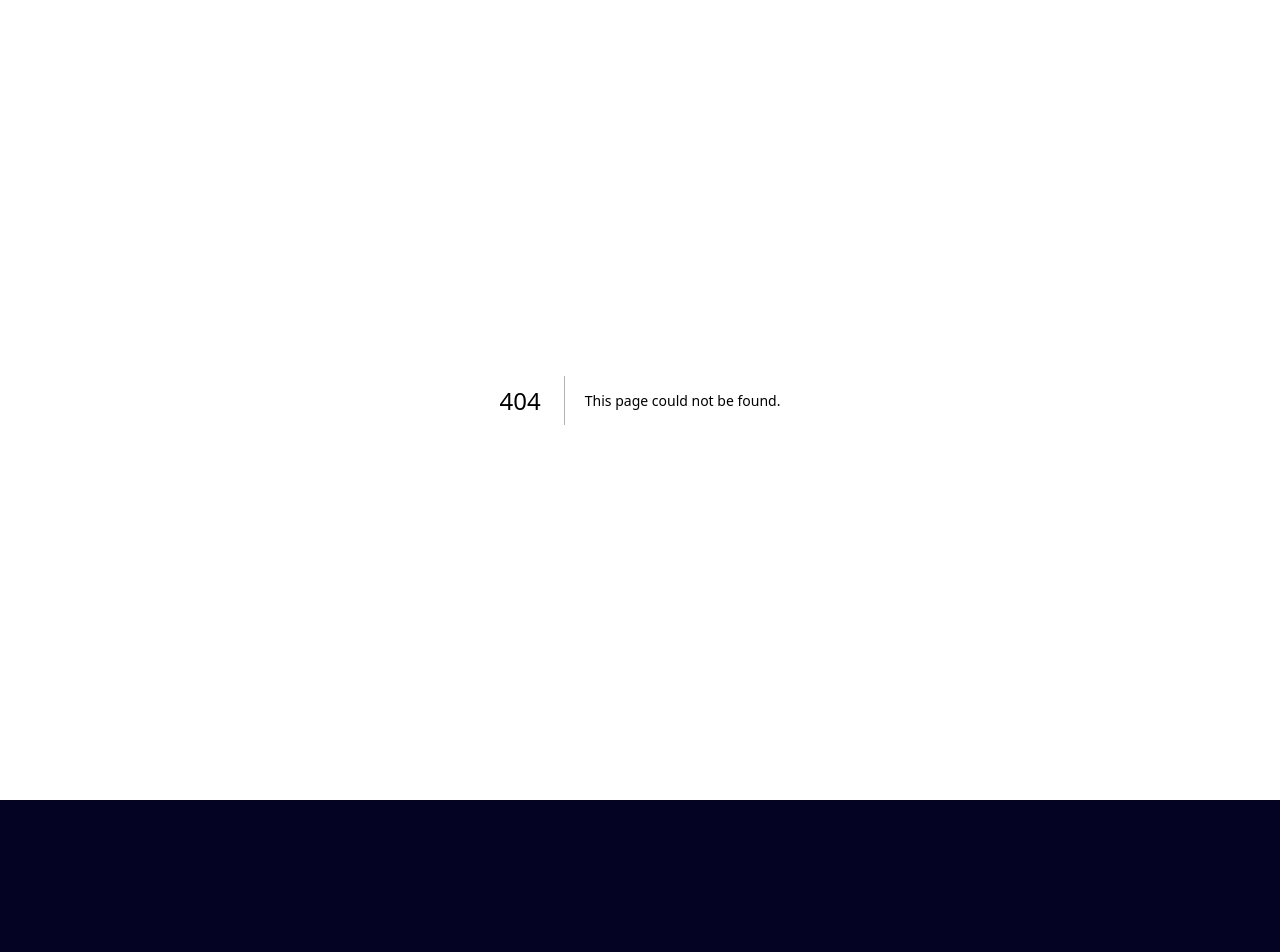
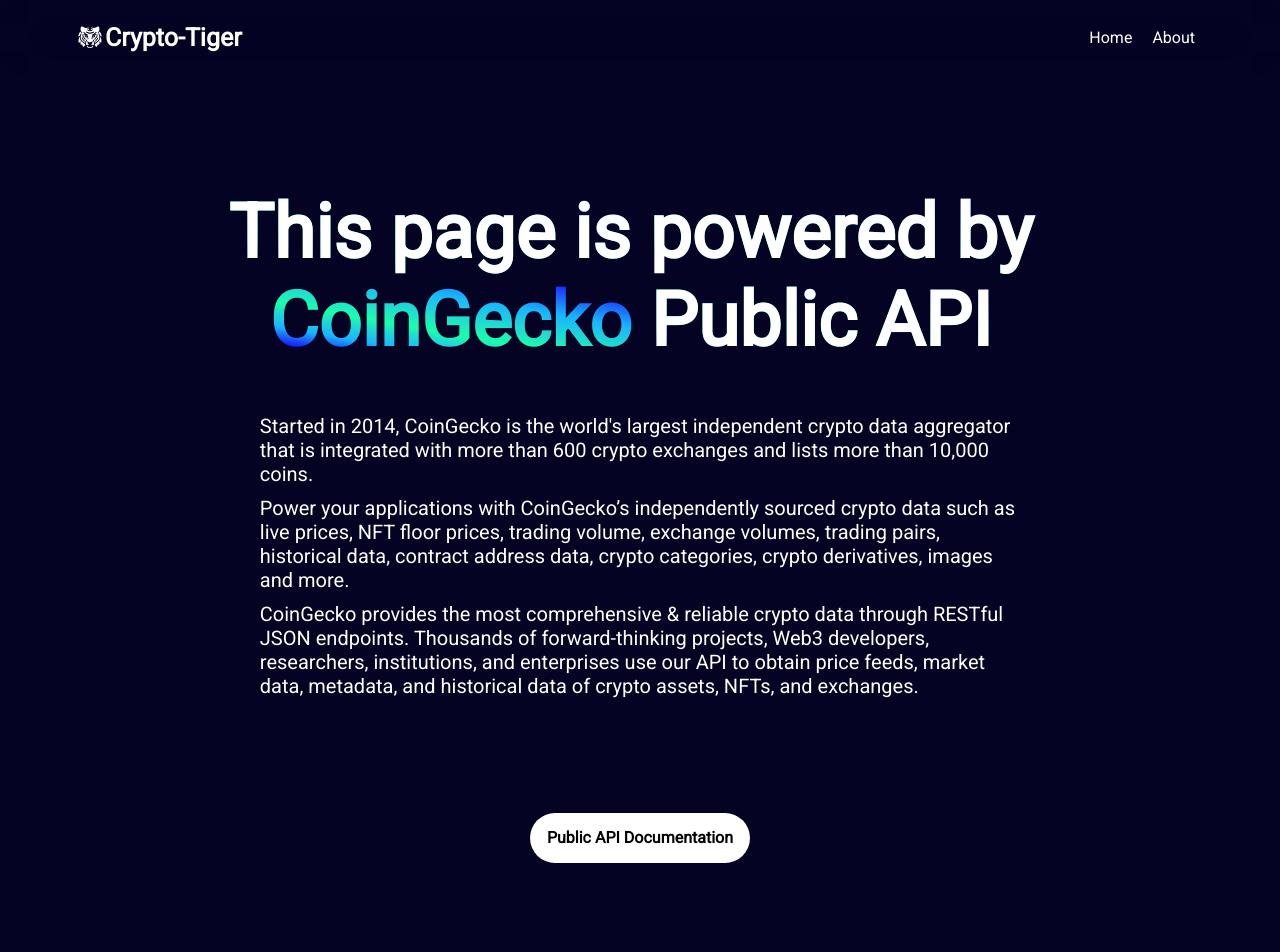
Before and after one commit to HigorR456/crypto-tiger, a Next.js app: page /about in a window 1280 px wide. Before the commit this address had no page. Shown: the top 952 px of the page. Before the commit the page ends 800 px from the top, so only its background shows below. Built offline with nearby package versions, Linux system fonts and the light colour scheme.

Commit message:
Final update

```diff
--- a/src/components/footer.tsx
+++ b/src/components/footer.tsx
@@ -20,10 +20,8 @@
                             <nav className='nav-wrap'>
                                 <Link className='nav-link' href='/'>
                                     Home</Link>
-                                <Link className='nav-link' href='/'>
-                                    Price</Link>
-                                <Link className='nav-link' href='/'>
-                                    Contact</Link>
+                                <Link className='nav-link' href='/about'>
+                                    About</Link>
                             </nav>
                         </div>
                     </div>
--- a/src/components/header.tsx
+++ b/src/components/header.tsx
@@ -7,14 +7,15 @@
         <>
             <header className='header-wrap'>
                 <div className='header-title'>
-                    <GiTigerHead className='tiger-head' />
-                    <div className='title-text'>Crypto-Tiger</div>
+                    <Link className='header-link' href='/'>
+                        <GiTigerHead className='tiger-head' />
+                        <div className='title-text'>Crypto-Tiger</div>
+                    </Link>
                 </div>
 
                 <nav className='nav-wrap'>
                     <Link className='nav-link' href='/'>Home</Link>
-                    <Link className='nav-link' href='/'>Price</Link>
-                    <Link className='nav-link' href='/'>Contact</Link>
+                    <Link className='nav-link' href='/about'>About</Link>
                 </nav>
             </header>
         </>
--- a/src/pages/_app.tsx
+++ b/src/pages/_app.tsx
@@ -1,5 +1,6 @@
 import '@/styles/globals.scss'
 import '@/styles/home.scss'
+import '@/styles/about.scss'
 import type { AppProps } from 'next/app'
 
 
--- /dev/null
+++ b/src/pages/about.tsx
@@ -0,0 +1,48 @@
+import Header from '../components/header'
+import Footer from '../components/footer'
+
+const About = () => {
+    return (
+        <>
+            <Header />
+
+            <main className='about-main-wrap'>
+                <section className='about-section'>
+                    <div className='container'>
+                        <div className='title title-animation'>
+                            <span>This page is&nbsp;</span>
+                            <span>powered by&nbsp;</span>
+                            <span>CoinGecko&nbsp;</span>
+                            <span>Public API&nbsp;</span>
+                        </div>
+
+                        <div className='description descr-animation'>
+
+                        <span>
+                        Started in 2014, CoinGecko is the world's largest independent crypto data aggregator that is integrated with more than 600 crypto         exchanges and lists more than 10,000 coins.
+                        </span>
+
+                        <span>
+                        Power your applications with CoinGecko’s independently sourced crypto data such as live prices, NFT floor prices, trading volume, exchange volumes, trading pairs, historical data, contract address data, crypto categories, crypto derivatives, images and more.
+                        </span>
+
+
+                        <span>
+                        CoinGecko provides the most comprehensive & reliable crypto data through RESTful JSON endpoints. Thousands of forward-thinking projects, Web3 developers, researchers, institutions, and enterprises use our API to obtain price feeds, market data, metadata, and historical data of crypto assets, NFTs, and exchanges.
+                        </span>
+
+                        </div>
+
+                        <div className='button'>
+                            <a href='https://www.coingecko.com/en/api/documentation'>Public API Documentation</a>
+                        </div>
+                    </div>
+                </section>
+            </main>
+
+            <Footer />
+        </>
+    );
+};
+
+export default About
--- /dev/null
+++ b/src/styles/about.scss
@@ -0,0 +1,84 @@
+
+.about-main-wrap {
+    display: flex;
+    flex-direction: column;
+    justify-content: center;
+    align-items: center;
+
+    @media all and (max-width: 660px) { padding-inline: 5%;}
+
+    .about-section {
+        width: 66%;
+        @media all and (max-width: 960px) { width: 80%; }
+        @media all and (max-width: 660px) { width: 100%; }
+        max-width: 1280px;
+        min-height: 100vh;
+        display: flex;
+        align-items: center;
+        justify-content: center;
+
+        padding-top: 50px;
+        padding-bottom: 100px;
+
+        .container {
+            display: flex;
+            flex-direction: column;
+            align-items: center;
+            justify-content: center;
+            width: 100%;
+            .title {
+                font-size: 75px;
+                font-weight: bold;
+                text-align: center;
+                @media all and (max-width: 960px) { font-size: 60px;}
+                @media all and (max-width: 660px) { font-size: 45px;}
+                @media all and (max-width: 400px) { font-size: 37px;}
+
+                span {
+                    display: inline-block;
+                    background: linear-gradient(10deg, rgba(25,35,255,1) 15%, rgba(24,181,255,1) 25%, rgba(31,223,205,1) 35%, rgba(25,255,170,1) 40%, rgba(31,223,205,1) 50%, rgba(24,181,255,1) 65%, rgba(25,35,255,1) 85%);
+                    background-clip: text;
+                    text-align: center;
+                    margin: 0;
+                }
+
+                :nth-child(3) {color: rgba(255, 255, 255, 0);}
+            }
+
+            .description {
+                margin-top: 50px;
+                margin-bottom: 25px;
+                margin-inline: 5%;
+                @media all and (max-width: 660px) { margin-inline: 0%;}
+                display: flex;
+                flex-direction: column;
+                justify-content: center;
+
+                font-size: 20px;
+
+                span { margin-bottom: 10px; }
+
+            }
+
+            .button {
+                display: flex;
+                justify-content: center;
+                align-items: center;
+
+                width: 220px;
+                border: 0;
+                background: white;
+                height: 50px;
+                border-radius: 50px;
+                &:hover { cursor: pointer; }
+                margin-top: 80px;
+                a {
+                    text-decoration: none;
+                    color: black;
+                    font-size: 16px;
+                    font-weight: bold;
+                }
+            }
+        }
+    }
+}
--- a/src/styles/globals.scss
+++ b/src/styles/globals.scss
@@ -23,18 +23,23 @@
     height: 75px;
 
     .header-title {
+
+        .header-link {
+            text-decoration: none;
             margin-left: 75px;
             @media all and (max-width: 620px) {margin-left: 15px;}
             font-weight: bold;
             font-size: 25px;
             display: flex;
             align-items: center;
+            color: white;
 
             .tiger-head {
                 min-width: 30px;
             }
             .title-text {
                 @media all and (max-width: 400px) { visibility: hidden; width: 0px; }
+            }
         }
     }
 
--- a/src/styles/home.scss
+++ b/src/styles/home.scss
@@ -21,15 +21,9 @@
     100% { opacity: 1; transform: translateX(0%) translateZ(0); }
 }
 
-@keyframes flip-phone {
-    0% {
-        transform-origin: 50% 0px;
-        transform: rotateX(40deg) translateZ(0);
-    }
-    100% {
-        transform-origin: 50% 0px;
-        transform: rotateX(0deg) translateZ(0);
-    }
+@keyframes text2 {
+    0% { opacity: 0; transform: translateX(-8%) translateZ(0); }
+    100% { opacity: 1; transform: translateX(0%) translateZ(0); }
 }
 
 .title-animation { animation: title 0.3s ease-in-out forwards; }
@@ -42,8 +36,7 @@
 .crypto-list-wrap { opacity: 0; }
 
 .text-animation { animation: text 0.3s ease-in-out forwards; }
-.text { opacity: 0; }
-
+.text-animation2 { animation: text2 0.3s ease-in-out forwards; }
 .box-wrap { opacity: 0; }
 
 .main-wrap {
@@ -142,7 +135,6 @@
                     max-width: 500px;
                     z-index: -1;
 
-                    perspective: 1000px;
 
                     .back-blur {
                         width: 100%;
@@ -151,14 +143,17 @@
                         background: #19ffaa;
                         border-radius: 100%;
                         filter: blur(500px);
+                        overflow: hidden;
 
                         position: absolute;
                     }
 
+                    .image-wrap {
+                        width: 70%;
                         .app-image {
-                        width: 90%;
-                        filter: drop-shadow(0px 0px 90px #19ffaa);    transform-origin: 50% 0px;
-                        transform: rotateX(40deg) translateZ(0);
+                            width: 100%;
+                            filter: drop-shadow(0px 0px 90px #19ffaa);
+                        }
                     }
                 }
 
@@ -370,6 +365,7 @@
         padding-bottom: 100px;
 
         .container {
+            width: 100%;
             .title {
                 display: flex;
                 flex-direction: column;
@@ -408,9 +404,12 @@
                 margin-top: 25px;
                 margin-bottom: 25px;
 
+                .box-wrap-text {
+                    overflow: hidden;
+                    width: 30%;
+                    @media all and (max-width: 1280px) { width: 100%; };
                     .box-wrap {
-                    width: 30%;
-                    @media all and (max-width: 1280px) { width: 100%; }
+                        width: 100%;
 
                         .box {
                             display: grid;
@@ -419,7 +418,6 @@
                             height: 100%;
                             margin-top: 25px;
                             margin-bottom: 25px;
-                        overflow: hidden;
 
                             .icon {
                                 width: 50px;
@@ -435,7 +433,6 @@
                             }
                             .text {
                                 color: white;
-                            opacity: 1;
                                 span {
                                     font-weight: bold;
                                     font-size: 20px;
@@ -444,6 +441,9 @@
                             }
                         }
                     }
+                }
+
+
 
                 .box-wrap-image {
                     margin-inline: 10px;
```
Also changed, not shown: src/pages/index.tsx (+11 -10 lines), src/pages/price/index.tsx (deleted, +0 -11 lines), 1 other file (tests, documents, lock files or other folders). Lines whose indentation alone changed are shown as unchanged.
